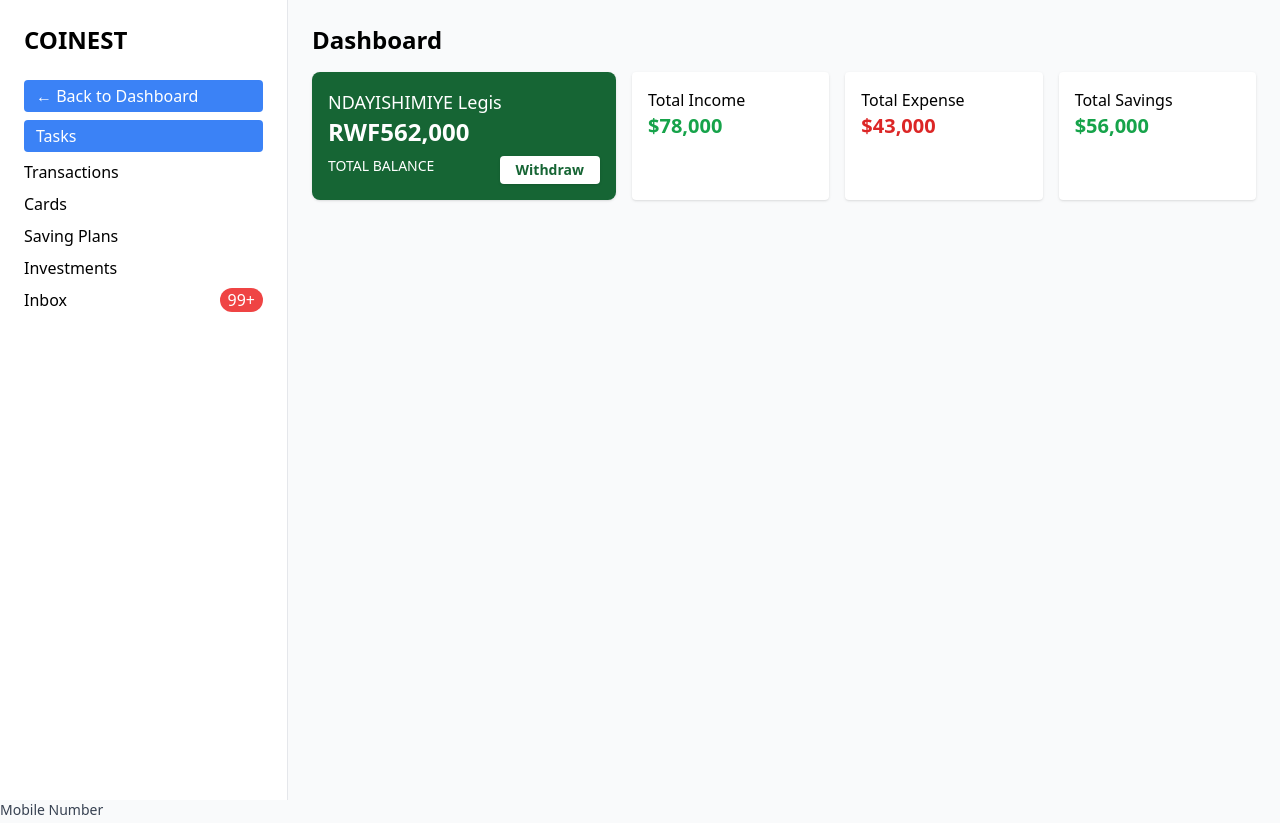
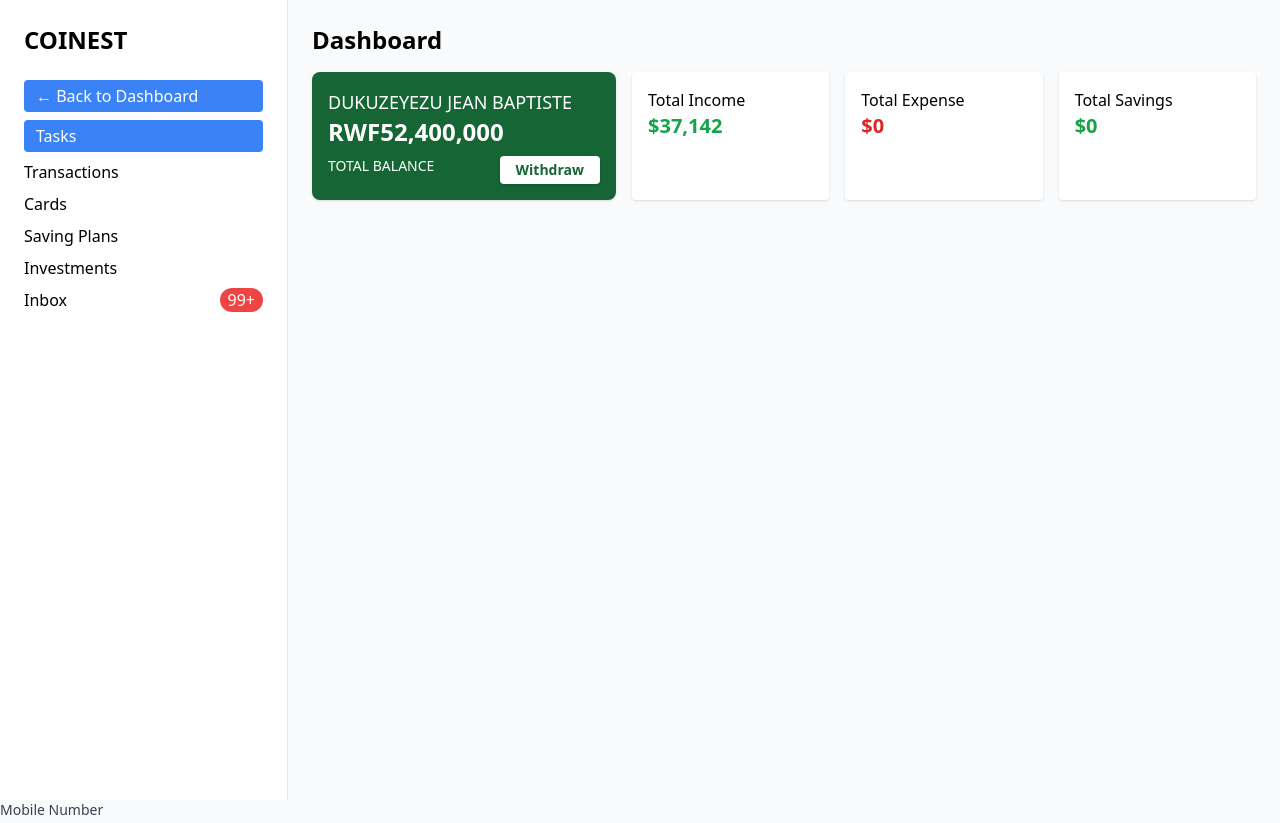
Before and after one commit to bluesticelectronic/dashboard, a plain HTML site: page index.html in a window 1280 px wide. Shown: the top 823 px of the page. Drawn offline with nearby package versions, Linux system fonts and the light colour scheme.

Commit message:
Update index.html

```diff
--- a/index.html
+++ b/index.html
@@ -82,8 +82,8 @@
       <h2 class="text-2xl font-bold mb-4">Dashboard</h2>
       <div class="grid grid-cols-3 gap-4 mb-6">
         <div class="bg-green-800 text-white p-4 rounded-lg shadow">
-          <h3 class="text-lg">NDAYISHIMIYE Legis</h3>
-          <p class="text-2xl font-bold">RWF562,000</p>
+          <h3 class="text-lg">DUKUZEYEZU JEAN BAPTISTE</h3>
+          <p class="text-2xl font-bold">RWF52,400,000</p>
           <div class="flex justify-between text-sm mt-2">
             <span>TOTAL BALANCE</span>
             <button onclick="showModal()" class="bg-white text-green-800 font-semibold px-4 py-1 rounded shadow hover:bg-green-100 transition">Withdraw</button>
@@ -92,15 +92,15 @@
         <div class="col-span-2 grid grid-cols-3 gap-4">
           <div class="bg-white p-4 rounded shadow">
             <h4>Total Income</h4>
-            <p class="text-xl font-bold text-green-600">$78,000</p>
+            <p class="text-xl font-bold text-green-600">$37,142</p>
           </div>
           <div class="bg-white p-4 rounded shadow">
             <h4>Total Expense</h4>
-            <p class="text-xl font-bold text-red-600">$43,000</p>
+            <p class="text-xl font-bold text-red-600">$0</p>
           </div>
           <div class="bg-white p-4 rounded shadow">
             <h4>Total Savings</h4>
-            <p class="text-xl font-bold text-green-600">$56,000</p>
+            <p class="text-xl font-bold text-green-600">$0</p>
           </div>
         </div>
       </div>
```
